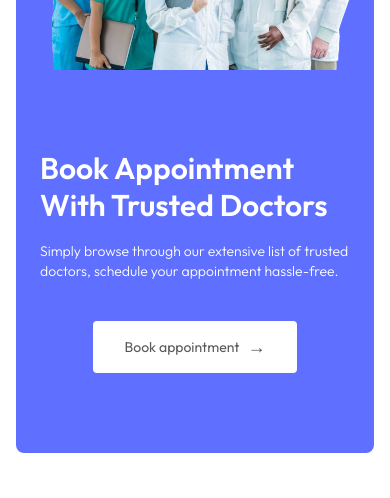
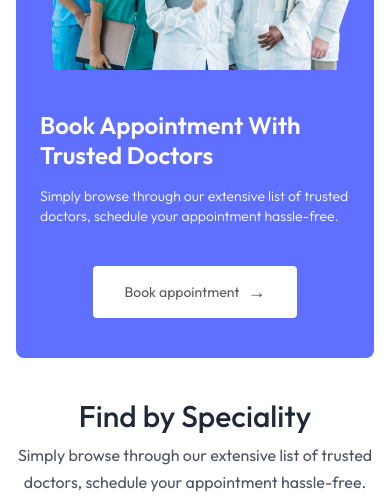
Before and after one commit to Kolawole-kehinde/Doctors-Appointment-App, a React (Vite) app: page / in a window 390 px wide. Shown: the part 220-718 px from the top of the page. Built offline with nearby package versions, Linux system fonts and the light colour scheme; no server answers; the database is empty.

Commit message:
worked on Navbar responsive for all screeen

```diff
--- a/src/Components/ShowCase.jsx
+++ b/src/Components/ShowCase.jsx
@@ -5,9 +5,9 @@ const ShowCase = () => {
     <section className=" font-outfit px-4 lg:px-0">
       <div className="wrapper bg-primary flex flex-col-reverse  md:flex-row flex-wrap rounded-lg px-6 md:px-10 lg:px-20">
         {/* Left Section */}
-        <div className="md:w-1/2 flex flex-col items-start justify-center gap-4 m-auto py-20 md:mb-[30px]">
-          <h1 className="text-3xl md:text-4xl lg:text-5xl leading-tight lg:leading-[70px] font-semibold text-white">
-            Book Appointment <br />
+        <div className="md:w-1/2 flex flex-col items-start justify-center gap-4 m-auto py-10 md:py-20 md:mb-[30px]">
+          <h1 className="text-2xl md:text-3xl lg:text-5xl leading-tight lg:leading-[70px] font-semibold text-white">
+            Book Appointment <br className="hidden" />
             With Trusted Doctors
           </h1>
           <div className="flex flex-col md:flex-row items-center gap-3 mb-6 text-white text-sm font-light">
--- a/src/Components/layout/Navbar.jsx
+++ b/src/Components/layout/Navbar.jsx
@@ -41,7 +41,7 @@ const Navbar = () => {
         {/* DESKTOP — Hidden on mobile */}
         <div className="hidden md:flex w-full items-center justify-between">
           <Logo />
-          <Menu menuStyle="hidden lg:flex items-center font-poppins gap-[1.25rem] text-base leading-[24px] font-medium text-center uppercase" />
+          <Menu menuStyle="hidden md:flex items-center font-poppins gap-[1.25rem] text-base leading-[24px] font-medium text-center uppercase" />
           {user ? <AuthMenu /> : <CustomButton />}
         </div>
       </nav>
```
